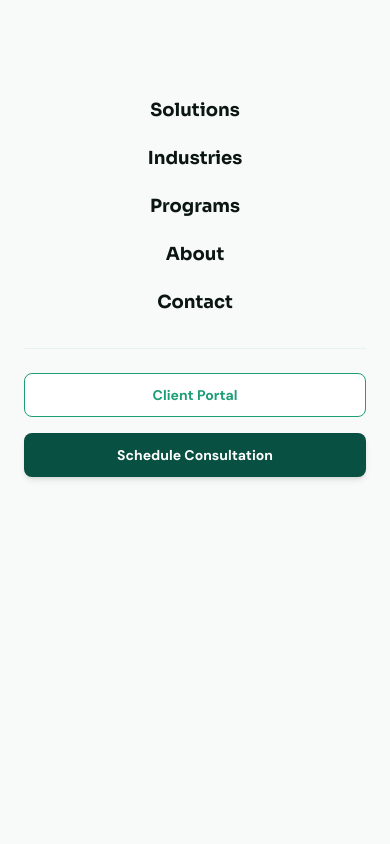
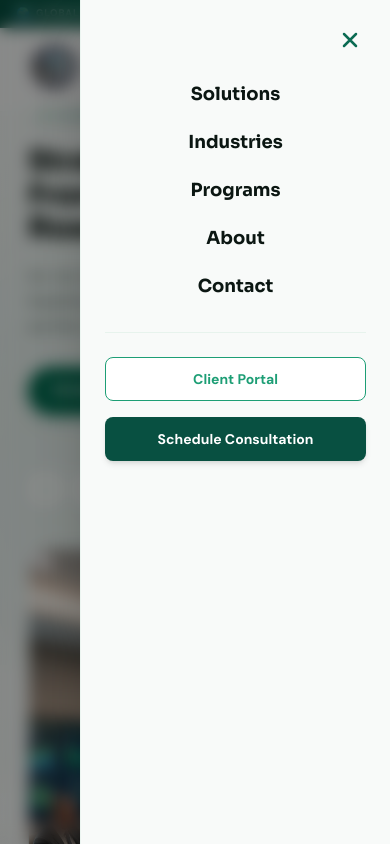
Before and after one commit to irfankhan90/SustainX, a Next.js app in the folder frontend/: page / in a window 390 px wide. Both pictures are taken after a click on the button 346 px from the left and 69 px from the top of the page. Shown: the top 844 px of the page. Built offline with nearby package versions, Linux system fonts and the light colour scheme.

Commit message:
style(navbar): improve mobile navigation overlay, close control and responsiveness

```diff
--- a/frontend/components/Navbar.tsx
+++ b/frontend/components/Navbar.tsx
@@ -266,21 +266,10 @@ export const Navbar: React.FC = () => {
 
           {/* Hamburger Menu Toggle (Mobile) */}
           <button
-            onClick={() => setIsOpen(!isOpen)}
-            className="flex lg:hidden w-10 h-10 items-center justify-center cursor-pointer z-[110] select-none rounded-lg hover:bg-[#E1F5EE]/40 focus-visible:outline-none focus-visible:ring-2 focus-visible:ring-[#1D9E75] focus-visible:ring-offset-2 transition-colors duration-250"
-            aria-label={isOpen ? "Close menu" : "Open menu"}
+            onClick={() => setIsOpen(true)}
+            className="flex lg:hidden w-10 h-10 items-center justify-center cursor-pointer select-none rounded-lg hover:bg-[#E1F5EE]/40 focus-visible:outline-none focus-visible:ring-2 focus-visible:ring-[#1D9E75] focus-visible:ring-offset-2 transition-colors duration-250"
+            aria-label="Open menu"
           >
-            {isOpen ? (
-              <svg
-                className="w-6 h-6 text-[#0B6B53] transition-transform duration-300 rotate-0 hover:rotate-90"
-                fill="none"
-                viewBox="0 0 24 24"
-                stroke="currentColor"
-                strokeWidth={2.5}
-              >
-                <path strokeLinecap="round" strokeLinejoin="round" d="M6 18L18 6M6 6l12 12" />
-              </svg>
-            ) : (
             <svg
               className="w-6 h-6 text-t-DEFAULT transition-transform duration-300"
               fill="none"
@@ -290,17 +279,41 @@ export const Navbar: React.FC = () => {
             >
               <path strokeLinecap="round" strokeLinejoin="round" d="M4 6h16M4 12h16M4 18h16" />
             </svg>
-            )}
           </button>
         </div>
       </nav>
 
+      {/* Mobile Menu Overlay Backdrop */}
+      <div
+        onClick={() => setIsOpen(false)}
+        className={`fixed inset-0 z-[100] bg-black/45 backdrop-blur-sm transition-opacity duration-300 lg:hidden ${
+          isOpen ? "opacity-100 pointer-events-auto" : "opacity-0 pointer-events-none"
+        }`}
+      />
+
       {/* Mobile Menu Drawer */}
       <div
-        className={`fixed inset-0 z-50 bg-[#F8FAF9] flex flex-col pt-24 px-6 transition-all duration-300 ease-in-out lg:hidden ${
-          isOpen ? "opacity-100 pointer-events-auto translate-x-0" : "opacity-0 pointer-events-none translate-x-full"
+        className={`fixed top-0 right-0 bottom-0 z-[110] w-[310px] max-w-[calc(100vw-40px)] bg-[#F8FAF9] flex flex-col p-6 pt-20 transition-transform duration-300 ease-in-out shadow-2xl border-l border-[#D0E8DE]/30 lg:hidden ${
+          isOpen ? "translate-x-0" : "translate-x-full"
         }`}
       >
+        {/* Visible Close (X) Button in Top-Right Corner */}
+        <button
+          onClick={() => setIsOpen(false)}
+          className="absolute top-5 right-5 w-10 h-10 flex items-center justify-center rounded-lg hover:bg-[#E1F5EE]/50 text-[#0B6B53] focus-visible:outline-none focus-visible:ring-2 focus-visible:ring-[#1D9E75] transition-colors cursor-pointer"
+          aria-label="Close menu"
+        >
+          <svg
+            className="w-6 h-6"
+            fill="none"
+            viewBox="0 0 24 24"
+            stroke="currentColor"
+            strokeWidth={2.5}
+          >
+            <path strokeLinecap="round" strokeLinejoin="round" d="M6 18L18 6M6 6l12 12" />
+          </svg>
+        </button>
+
         {/* Mobile Links */}
         <ul className="flex flex-col gap-5 list-none m-0 p-0 text-center mb-8">
           <li>
```
Lines whose indentation alone changed are shown as unchanged.
